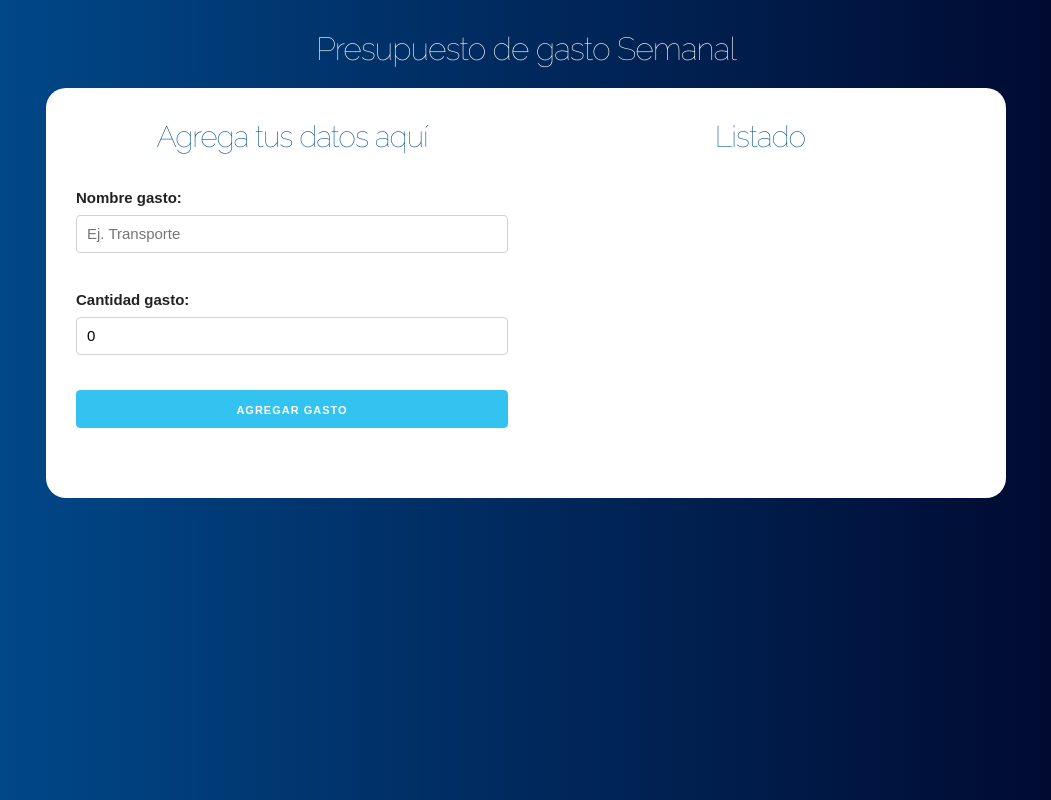
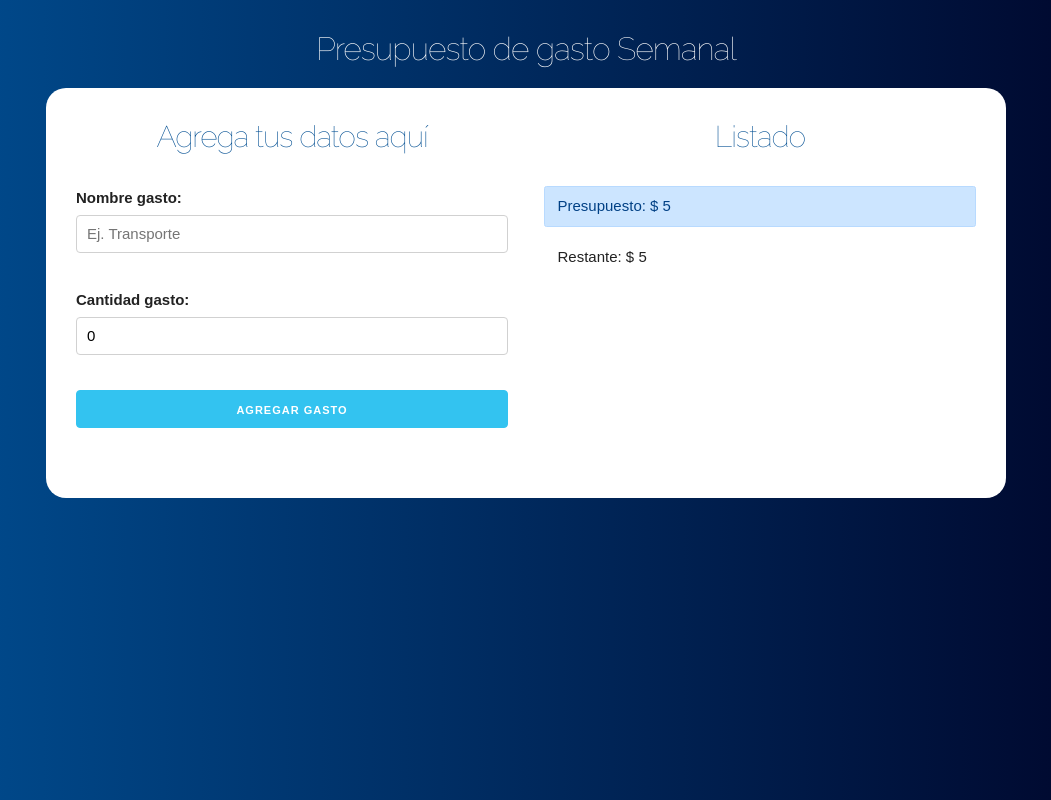
Before and after one commit to hijuliancode/rgc-react-gasto-semanal, a React (Create React App) app: page / in a window 1280 px wide. Both pictures are taken after typing "5" into the empty fields and a click on the input "Definir presupuesto". Shown: the whole page, without its empty margins (114-1165 px from the left). Built offline with nearby package versions, Linux system fonts and the light colour scheme.

Commit message:
Creando el Componente que mostrará el Presupuesto y el Restante

```diff
--- a/src/App.js
+++ b/src/App.js
@@ -2,6 +2,7 @@ import React, { useState } from 'react';
 import Pregunta from "./components/Pregunta";
 import Formulario from './components/Formulario';
 import Listado from './components/Listado';
+import ControlPresupuesto from './components/ControlPresupuesto';
 
 function App() {
 
@@ -40,6 +41,10 @@ function App() {
               </div>
               <div className="one-half column">
                 <Listado gastos={gastos} />
+                <ControlPresupuesto
+                  presupuesto={presupuesto}
+                  restante={restante}
+                />
               </div>
             </div>
           )}
--- /dev/null
+++ b/src/components/ControlPresupuesto.js
@@ -0,0 +1,16 @@
+import React, { Fragment } from 'react'
+
+const ControlPresupuesto = ({presupuesto, restante}) => {
+  return (
+    <Fragment>
+      <div className="alert alert-primary">
+        Presupuesto: $ {presupuesto}
+      </div>
+      <div className="alert">
+        Restante: $ {restante}
+      </div>
+    </Fragment>
+  );
+}
+
+export default ControlPresupuesto;
```
